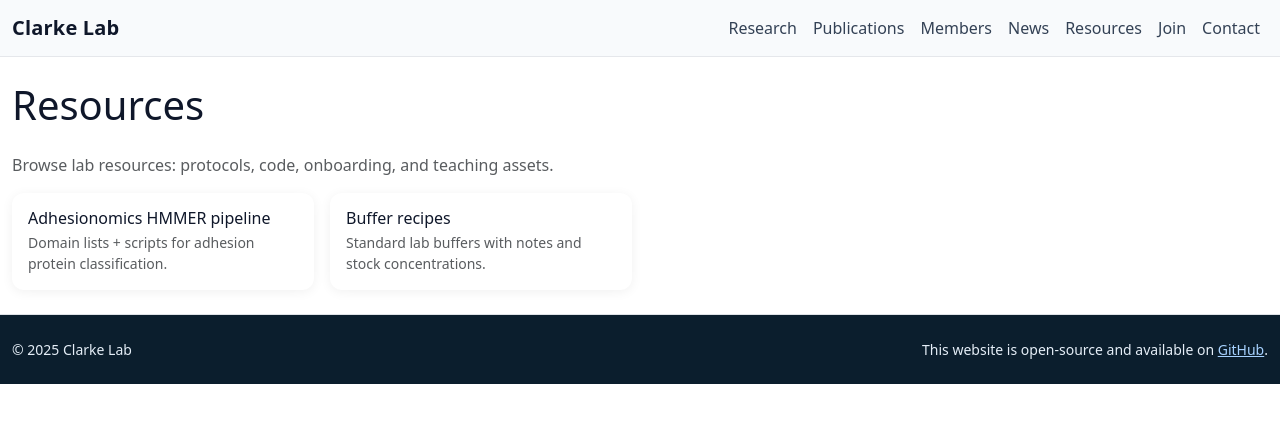
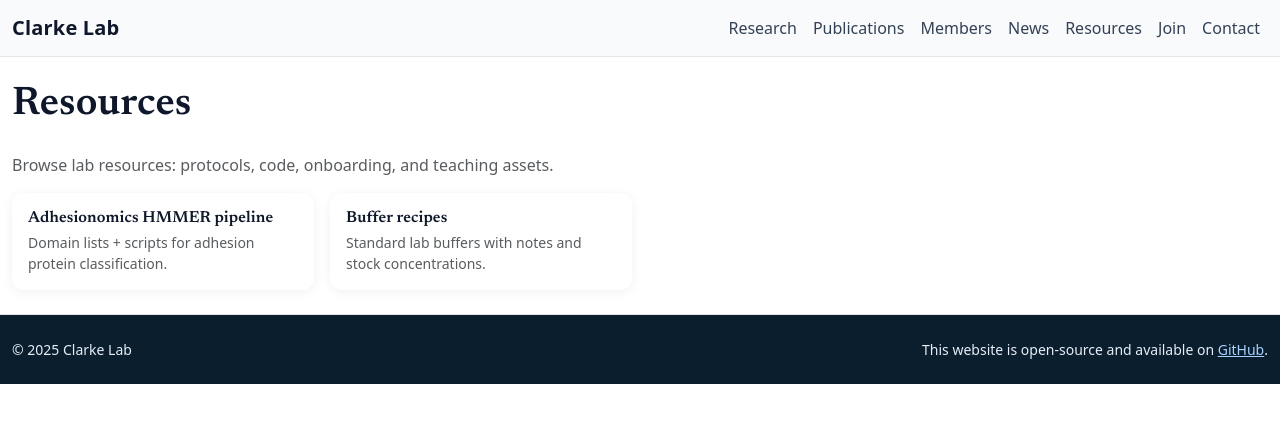
Before and after one commit to NatClarkeLab/NatClarkeLab.github.io, a Jekyll site: the page built from resources/index.md, in a window 1280 px wide. Shown: the top 423 px of the page. Built offline with Jekyll 4.4.1, drawn with Linux system fonts in a browser that asks for light colours.

Commit message:
Update default.html

```diff
--- a/_layouts/default.html
+++ b/_layouts/default.html
@@ -1,5 +1,18 @@
 <!doctype html>
 <html lang="en">
+  <!-- Fonts: Display + Sans -->
+<link rel="preconnect" href="https://fonts.googleapis.com">
+<link rel="preconnect" href="https://fonts.gstatic.com" crossorigin>
+<link href="https://fonts.googleapis.com/css2?family=Newsreader:wght@600;700&family=Inter:wght@400;500;600;700&display=swap" rel="stylesheet">
+<style>
+  :root{
+    --font-sans: "Inter", system-ui, -apple-system, Segoe UI, Roboto, Helvetica, Arial, sans-serif;
+    --font-display: "Newsreader", Georgia, "Times New Roman", serif;
+  }
+  body, .page__content { font-family: var(--font-sans); }
+  h1,h2,h3 { font-family: var(--font-display); letter-spacing: .1px; }
+</style>
+
   <head>
     <meta charset="utf-8">
     <meta name="viewport" content="width=device-width, initial-scale=1">
```
